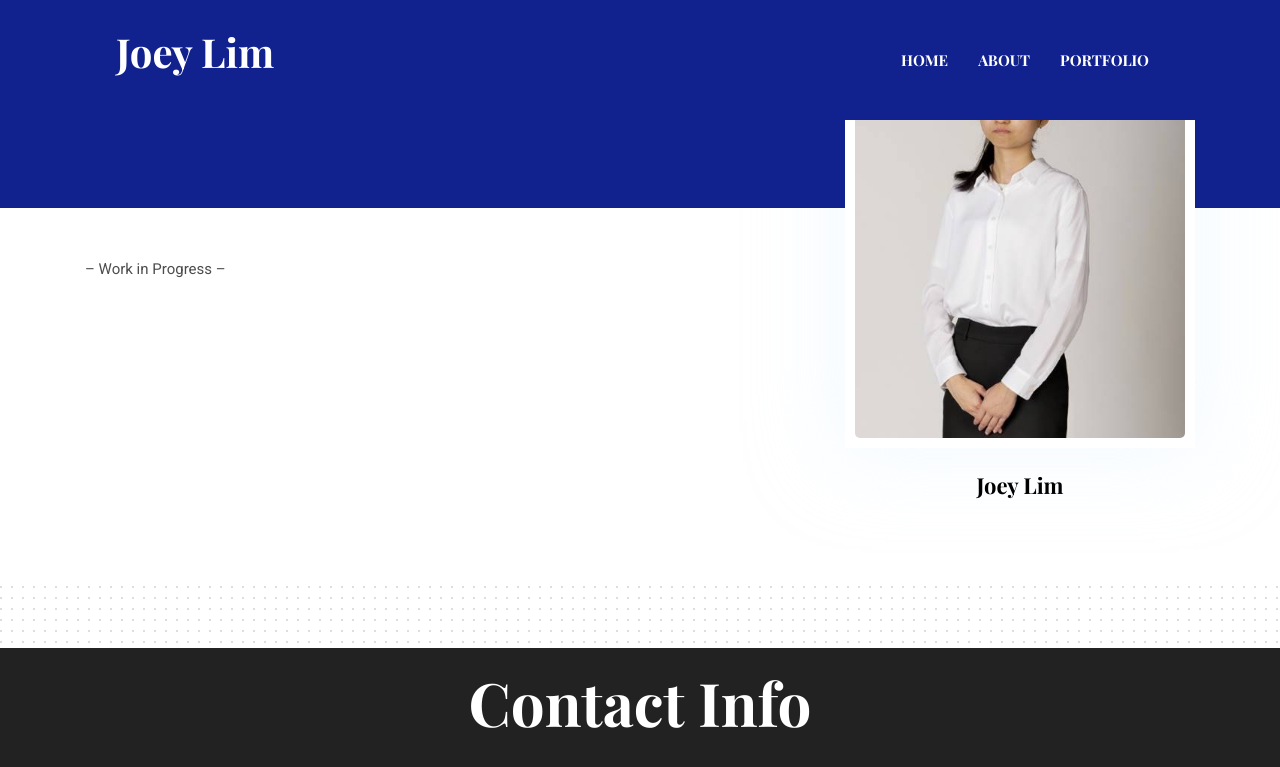
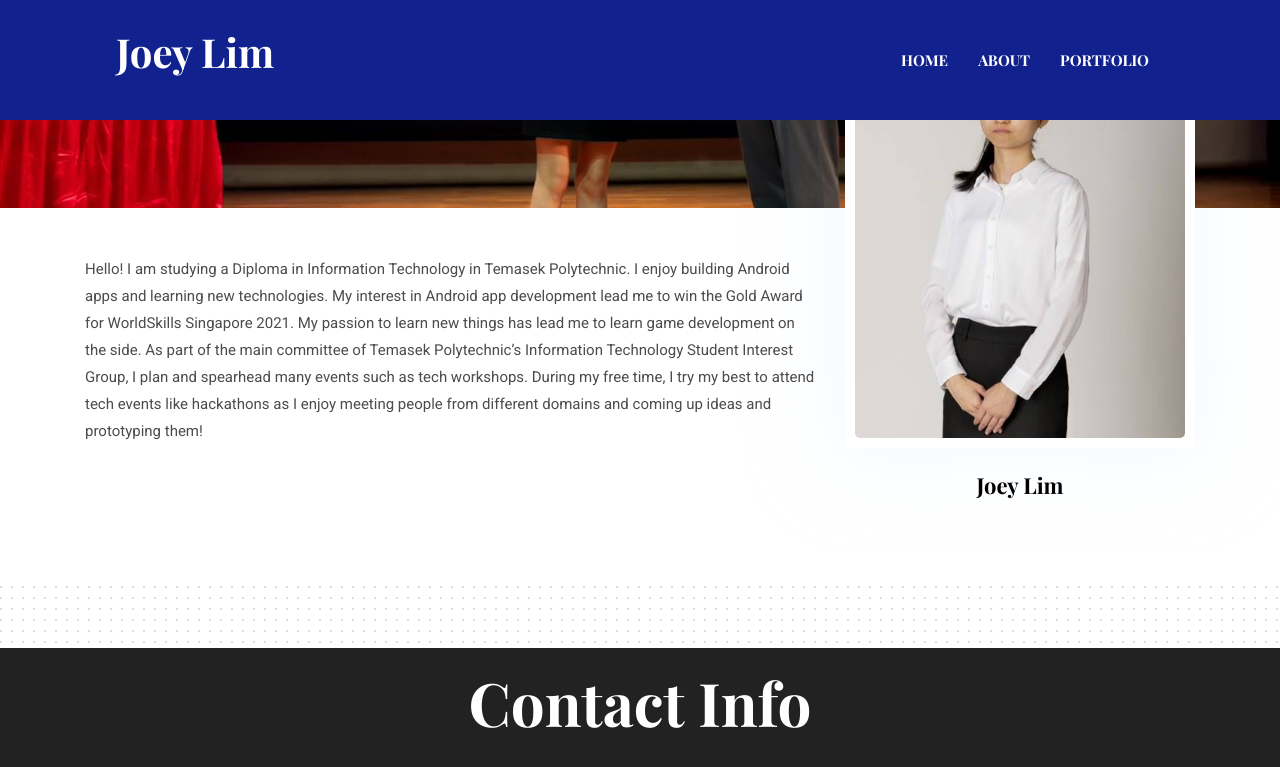
Before and after one commit to jyorien/jyorien.github.io, a Jekyll site: the page built from _pages/about.md, in a window 1280 px wide and 900 px high, scrolled down 316 px. Shown: the top 767 px of the window. Built offline with Jekyll 4.4.1, drawn with Linux system fonts in a browser that asks for light colours.

Commit message:
updated about

```diff
--- a/_layouts/about.html
+++ b/_layouts/about.html
@@ -2,7 +2,7 @@
 layout: default
 ---
 <!-- page title -->
-<section class="page-title-alt bg-primary position-relative">
+<section class="page-title-alt bg-gold position-relative">
   <div class="container">
     <div class="row">
       <div class="col-12">
--- a/_pages/about.md
+++ b/_pages/about.md
@@ -5,4 +5,4 @@
 image: assets/images/about/myself.jpg
 ---
 
--- Work in Progress --
+Hello! I am studying a Diploma in Information Technology in Temasek Polytechnic. I enjoy building Android apps and learning new technologies. My interest in Android app development lead me to win the Gold Award for WorldSkills Singapore 2021. My passion to learn new things has lead me to learn game development on the side. As part of the main committee of Temasek Polytechnic's Information Technology Student Interest Group, I plan and spearhead many events such as tech workshops. During my free time, I try my best to attend tech events like hackathons as I enjoy meeting people from different domains and coming up ideas and prototyping them!
```
